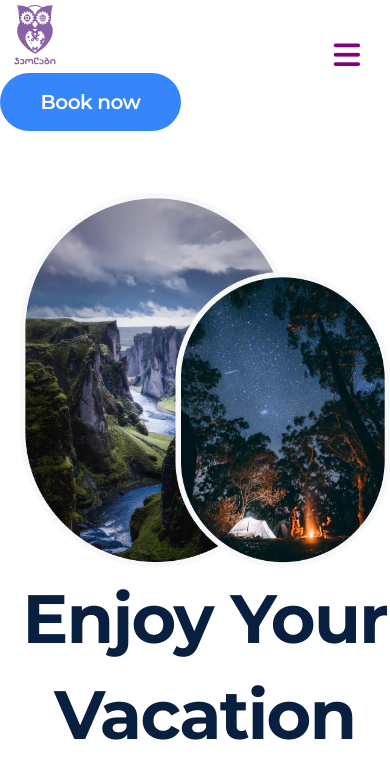
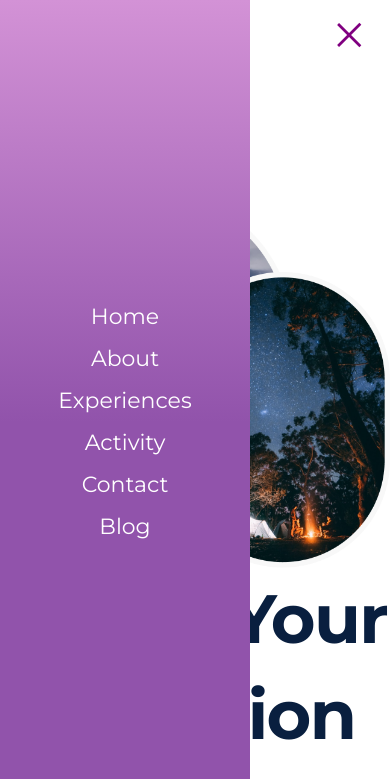
Before and after one commit to Sil-Maril/FinalProject, a plain HTML site: page index.html in a window 390 px wide. Both pictures are taken after a click on the element 346 px from the left and 55 px from the top of the page. Shown: the top 779 px of the page. Drawn offline with nearby package versions, Linux system fonts and the light colour scheme.

Commit message:
burger-menu Java

```diff
--- a/index.html
+++ b/index.html
@@ -4,7 +4,6 @@
     <meta charset="UTF-8" />
     <meta http-equiv="X-UA-Compatible" content="IE=edge" />
     <meta name="viewport" content="width=device-width, initial-scale=1.0" />
-    <script src="js/script.js"></script>
     <script
       src="https://kit.fontawesome.com/6de6aa5275.js"
       crossorigin="anonymous"
@@ -14,6 +13,7 @@
       rel="stylesheet"
     />
     <link rel="stylesheet" href="css/style.css" />
+    <link rel="stylesheet" href="css/burger.css" />
 
     <title>Travel Blog</title>
   </head>
@@ -21,6 +21,8 @@
     <header class="header-wraper">
       <div class="container">
         <div class="wrapper">
+          <!-- "header-content" -->
+
           <ul class="logo">
             <a href="https://geolab.edu.ge/" target="_blank">
               <img
@@ -33,8 +35,9 @@
               />
             </a>
           </ul>
-
+          <nav class="main-nav">
             <ul id="menu" class="ul-menu">
+              <!-- "nav-desktop" -->
               <li><a class="nav-a" href="index.html">Home</a></li>
               <li><a class="nav-a" href="#about">About</a></li>
               <li><a class="nav-a" href="#experiences">Experiences</a></li>
@@ -42,9 +45,39 @@
               <li><a class="nav-a" href="#footer">Contact</a></li>
               <li><a class="nav-a" href="#footer">Blog</a></li>
             </ul>
+          </nav>
 
-          <div id="burger-menu" class="burger-icon">
+          <!-- <div id="burger-menu" class="burger-icon">
             <i class="fas fa-bars"></i>
+          </div> -->
+          <div class="burger-menu-wrapper">
+            <nav class="header__nav nav-bar">
+              <div class="toggle-menu">
+                <div class="line line1"></div>
+                <div class="line line2"></div>
+                <div class="line line3"></div>
+              </div>
+              <ul class="nav-list">
+                <li class="nav-list-item">
+                  <a href="" class="nav-link">Home</a>
+                </li>
+                <li class="nav-list-item">
+                  <a href="" class="nav-link">About</a>
+                </li>
+                <li class="nav-list-item">
+                  <a href="#experiences" class="nav-link">Experiences</a>
+                </li>
+                <li class="nav-list-item">
+                  <a href="#activity" class="nav-link">Activity</a>
+                </li>
+                <li class="nav-list-item">
+                  <a href="" class="nav-link">Contact</a>
+                </li>
+                <li class="nav-list-item">
+                  <a href="" class="nav-link">Blog</a>
+                </li>
+              </ul>
+            </nav>
           </div>
 
           <p><a href="#" class="booking1">Book now</a></p>
@@ -163,7 +196,7 @@
       <div class="linec">
         <div class="line"></div>
         <div class="copyright">
-          <p>© 2023 Nature, Inc.</p>
+          <p>© 2023 Nature Inc.</p>
           <p>Privacy</p>
           <p>Terms</p>
           <p>Sitemap</p>
@@ -171,7 +204,6 @@
       </div>
     </footer>
     <!-- Js Link -->
-    <script src="https://code.jquery.com/jquery-3.2.1.min.js"></script>
     <script src="js/script.js"></script>
   </body>
 </html>
--- a/js/script.js
+++ b/js/script.js
@@ -1,4 +1,5 @@
-$("#burger-menu").on("click", function(){
-    $("#menu").toggleClass("open-menu");
-
-  })
+var toggleButton = document.querySelector('.toggle-menu');
+var navBar = document.querySelector('.nav-bar');
+toggleButton.addEventListener('click', function () {
+    navBar.classList.toggle('toggle');
+});
--- /dev/null
+++ b/scss/burger.scss
@@ -0,0 +1,67 @@
+.burger-menu-wrapper {
+  display: none;
+}
+
+.nav-bar {
+  position: absolute;
+  background: linear-gradient(to bottom, #d392d6 0%, #9153ab 50%);
+  top: 0;
+  right: 100%;
+  height: 100vh;
+  width: 250px;
+  display: flex;
+  justify-content: center;
+  align-items: center;
+}
+.toggle {
+  left: 0;
+}
+/* listebis gastilva */
+.nav-list-item {
+  text-align: center;
+  padding: 10px 0;
+}
+
+.nav-link {
+  color: #fff;
+  font-size: 22px;
+}
+
+/* Burger icon styles */
+.toggle-menu {
+  position: fixed;
+  top: 20px;
+  right: 20px;
+  width: 40px;
+  height: 30px;
+  display: flex;
+  flex-direction: column;
+  justify-content: space-around;
+  padding: 2px 2px 2px 3px;
+  cursor: pointer;
+}
+.line {
+  width: 100%;
+  height: 3px;
+  background-color: purple;
+  transition: transform 0.2s ease-out;
+}
+.toggle .line1 {
+  transform: scale(0.9) rotate(-45deg) translate(-6px, 4px);
+}
+.toggle .line2 {
+  display: none;
+}
+.toggle .line3 {
+  transform: scale(0.9) rotate(45deg) translate(-6px, -4px);
+}
+
+@media (max-width: 768px) {
+  .main-nav {
+    display: none;
+  }
+
+  .burger-menu-wrapper {
+    display: block;
+  }
+}
```
Also changed, not shown: css/burger.css (added), 1 other file. Lines whose indentation alone changed are shown as unchanged.
